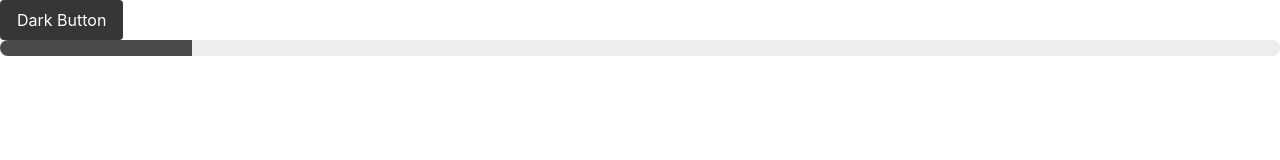
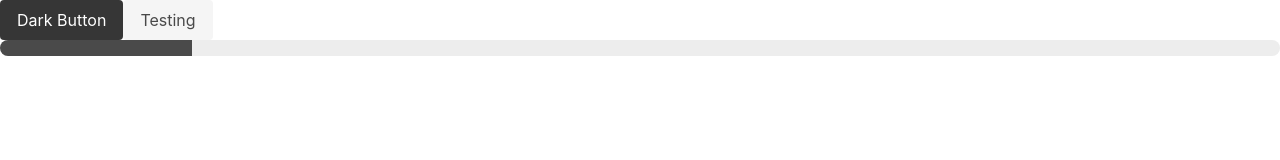
Before and after one commit to p134c0d3/the-pet-pursuit, an Angular app: page / in a window 1280 px wide. Shown: the top 160 px of the page. Built offline with nearby package versions, Linux system fonts and the light colour scheme.

Commit message:
Testing out button creation with bulma and a commit to staging

```diff
--- a/src/app/app.component.html
+++ b/src/app/app.component.html
@@ -1,3 +1,7 @@
 <button class="button is-dark">Dark Button</button>
 
+<!-- just testing out framework -->
+<button class="button is-light">Testing</button>
+
+
 <progress class="progress" value="15" max="100">15%</progress>
```
Also changed, not shown: 1 other file (tests, documents, lock files or other folders).
